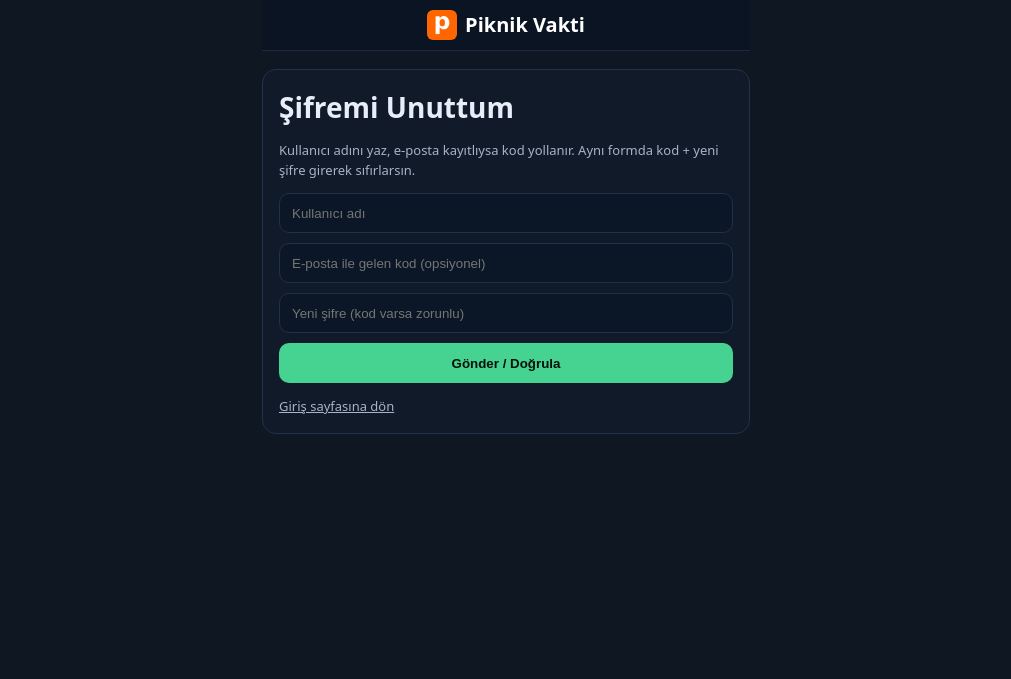
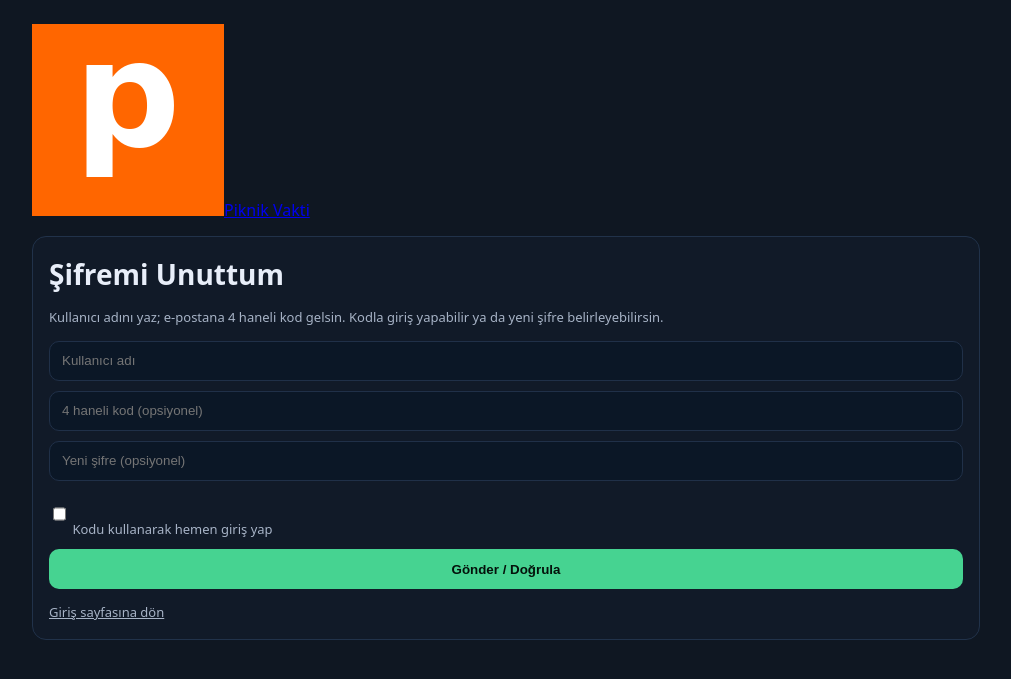
Before and after one commit to mnuri0008/picnic_1.0.1.3, a Flask app: page /auth/forgot in a window 1280 px wide. Shown: the top 679 px of the page, without its empty margins (134-1145 px from the left). Run offline with Flask 3, Linux system fonts and the light colour scheme.

Commit message:
Add files via upload

```diff
--- a/server.py
+++ b/server.py
@@ -2,7 +2,7 @@ from flask import Flask, render_template, request, jsonify, abort, send_from_dir
 from datetime import datetime, timedelta
 import threading, itertools
 from werkzeug.security import generate_password_hash, check_password_hash
-import json, os, secrets
+import json, os, secrets, random
 
 # Flask yapılandırması
 app = Flask(
@@ -11,26 +11,24 @@ app = Flask(
     static_url_path='/static',
     template_folder='templates'
 )
-
-# ===== Basic Auth (Session) & Users DB =====
+# === Users DB & Session ===
 app.secret_key = os.environ.get("SECRET_KEY", "dev-secret-key-change-me")
 USERS_DB = os.path.join(os.path.dirname(__file__), "data", "users.json")
-
 def _load_users():
     try:
+        import json;
         with open(USERS_DB, "r", encoding="utf-8") as f:
             return json.load(f)
     except Exception:
         return {}
-
 def _save_users(users):
+    import json, os
     os.makedirs(os.path.dirname(USERS_DB), exist_ok=True)
     with open(USERS_DB, "w", encoding="utf-8") as f:
         json.dump(users, f, ensure_ascii=False, indent=2)
-
 def current_user():
     return session.get("user")
-# ===== End Users DB =====
+# === end ===
 
 
 # ------- ICON ALIASES (PWABuilder veya Play isteği 200 dönsün) -------
@@ -250,66 +248,35 @@ def _auth_wall():
         if not current_user():
             return redirect(url_for("login"))
 
-@app.route("/auth/login", methods=["GET","POST"])
-def login():
-    if request.method == "GET":
-        return render_template("auth_login.html", error=None)
-    username = (request.form.get("username") or "").strip().lower()
-    password = request.form.get("password") or ""
-    users = _load_users()
-    u = users.get(username)
-    if not u or not check_password_hash(u["pw"], password):
-        return render_template("auth_login.html", error="Kullanıcı adı veya şifre hatalı.")
-    session["user"] = username
-    return redirect(url_for("index")) if "index" in app.view_functions else redirect("/")
-
-@app.route("/auth/register", methods=["GET","POST"])
-def register():
-    if request.method == "GET":
-        return render_template("auth_register.html", error=None)
-    username = (request.form.get("username") or "").strip().lower()
-    email = (request.form.get("email") or "").strip()
-    password = request.form.get("password") or ""
-    if not username or not password:
-        return render_template("auth_register.html", error="Kullanıcı adı ve şifre gerekli.")
-    users = _load_users()
-    if username in users:
-        return render_template("auth_register.html", error="Bu kullanıcı adı zaten kayıtlı.")
-    users[username] = {"email": email, "pw": generate_password_hash(password)}
-    _save_users(users)
-    session["user"] = username
-    return redirect(url_for("index")) if "index" in app.view_functions else redirect("/")
-
-@app.route("/auth/logout")
-def logout():
-    session.clear()
-    return redirect(url_for("login"))
-
 import smtplib
 from email.message import EmailMessage
+from datetime import datetime, timedelta
 SMTP_HOST = os.environ.get("SMTP_HOST")
 SMTP_PORT = int(os.environ.get("SMTP_PORT", "587"))
 SMTP_USER = os.environ.get("SMTP_USER")
 SMTP_PASS = os.environ.get("SMTP_PASS")
 FROM_EMAIL = os.environ.get("FROM_EMAIL", SMTP_USER or "no-reply@example.com")
 
-def _send_reset_code_via_email(to_email, code):
+def _generate_4digit_code():
+    return f"{random.randint(0, 9999):04d}"
+
+def _send_email(to_email: str, subject: str, body: str) -> bool:
     if not SMTP_HOST or not SMTP_USER or not SMTP_PASS:
-        print("SMTP not configured; skipping send to", to_email)
+        print("[SMTP DEBUG] to:", to_email); print("[SMTP DEBUG] subject:", subject); print("[SMTP DEBUG] body:", body)
         return False
     try:
         msg = EmailMessage()
-        msg["Subject"] = "Piknik Vakti - Şifre Sıfırlama Kodu"
+        msg["Subject"] = subject
         msg["From"] = FROM_EMAIL
         msg["To"] = to_email
-        msg.set_content(f"Şifre sıfırlama kodunuz: {code}\nBu kod 15 dakika içinde geçerlidir.")
+        msg.set_content(body)
         with smtplib.SMTP(SMTP_HOST, SMTP_PORT) as s:
             s.starttls()
             s.login(SMTP_USER, SMTP_PASS)
             s.send_message(msg)
         return True
     except Exception as e:
-        print("Failed sending SMTP:", e)
+        print("SMTP send failed:", e)
         return False
 
 @app.route("/auth/forgot", methods=["GET","POST"])
@@ -317,35 +284,41 @@ def forgot():
     if request.method == "GET":
         return render_template("auth_forgot.html", error=None, ok=None)
     username = (request.form.get("username") or "").strip().lower()
+    code = (request.form.get("code") or "").strip()
+    new_password = request.form.get("new_password") or ""
+    login_with_code = request.form.get("login_with_code") == "1"
     users = _load_users()
     if username not in users:
         return render_template("auth_forgot.html", error="Kullanıcı bulunamadı.", ok=None)
     user = users[username]
-    code = (request.form.get("code") or "").strip()
-    new_password = request.form.get("new_password") or ""
-    # Verify path
+    email = user.get("email")
+    if not email:
+        return render_template("auth_forgot.html", error="Kullanıcıda kayıtlı e-posta yok.", ok=None)
+    if not code and not new_password and not login_with_code:
+        gen_code = _generate_4digit_code()
+        user["reset_token"] = {"code": gen_code, "expires": (datetime.utcnow() + timedelta(minutes=15)).isoformat(), "used": False}
+        _save_users(users)
+        sent = _send_email(email, "Piknik Vakti — Şifre Sıfırlama Kodu", f"Merhaba {username},\n\nKodunuz: {gen_code}\n15 dakika geçerlidir.")
+        if sent:
+            return render_template("auth_forgot.html", error=None, ok="Kod gönderildi. E-postanızı kontrol edin.")
+        else:
+            return render_template("auth_forgot.html", error="E-posta gönderilemedi; SMTP ayarlarını kontrol edin.", ok=None)
     if code:
-        token_info = user.get("reset_token")
-        if not token_info or token_info.get("code") != code:
-            return render_template("auth_forgot.html", error="Kod hatalı veya süresi dolmuş.", ok=None)
-        exp = datetime.fromisoformat(token_info.get("expires"))
+        token = user.get("reset_token")
+        if not token or token.get("code") != code or token.get("used"):
+            return render_template("auth_forgot.html", error="Kod hatalı veya kullanılmış.", ok=None)
+        from datetime import datetime
+        exp = datetime.fromisoformat(token.get("expires"))
         if datetime.utcnow() > exp:
             return render_template("auth_forgot.html", error="Kodun süresi dolmuş.", ok=None)
-        if not new_password:
-            return render_template("auth_forgot.html", error="Yeni şifre girin.", ok=None)
-        users[username]["pw"] = generate_password_hash(new_password)
-        users[username].pop("reset_token", None)
-        _save_users(users)
-        return render_template("auth_forgot.html", error=None, ok="Şifre güncellendi. Giriş yapabilirsiniz.")
-    # Send path
-    email = user.get("email")
-    if not email:
-        return render_template("auth_forgot.html", error="Kullanıcıda e-posta yok. Kayıtlı e-posta gereklidir.", ok=None)
-    gen_code = secrets.token_hex(3).upper()
-    user["reset_token"] = {"code": gen_code, "expires": (datetime.utcnow() + timedelta(minutes=15)).isoformat()}
-    _save_users(users)
-    sent = _send_reset_code_via_email(email, gen_code)
-    if sent:
-        return render_template("auth_forgot.html", error=None, ok="Kod gönderildi. E‑postanızı kontrol edin.")
-    else:
-        return render_template("auth_forgot.html", error="E‑posta gönderilemedi; SMTP yapılandırmasını kontrol edin.", ok=None)
+        if login_with_code and not new_password:
+            user["reset_token"]["used"] = True
+            _save_users(users)
+            session["user"] = username
+            return redirect(url_for("index")) if "index" in app.view_functions else redirect("/")
+        if new_password:
+            user["pw"] = generate_password_hash(new_password)
+            user.pop("reset_token", None)
+            _save_users(users)
+            return render_template("auth_forgot.html", error=None, ok="Şifre değiştirildi. Giriş yapabilirsiniz.")
+        return render_template("auth_forgot.html", error=None, ok="Kod doğrulandı; lütfen yeni şifre girin.")
--- a/static/app.css
+++ b/static/app.css
@@ -36,29 +36,3 @@ hr.soft{border:0;height:1px;background:linear-gradient(90deg,transparent,#27415f
 .btn.state.needed.active{background:#2b1313;border-color:#6d2b2b}
 .btn.state.brought.active{background:#13301f;border-color:#2a6d45}
 .btn.state.claimed.active{background:#2a2441;border-color:#6a5de6}
-
-
-/* === Mobile Navbar Update v2 === */
-.navbar.mobile{
-  display:flex; justify-content:center; align-items:center;
-  padding:10px 0; background:#0b1422; position:sticky; top:0; z-index:999;
-  border-bottom:1px solid #1c2a40;
-}
-.navbar.mobile .brand.center{
-  display:flex; flex-direction:row; align-items:center; gap:8px;
-  font-size:20px; font-weight:700; color:#fff; text-decoration:none;
-}
-.navbar.mobile .brand.center img{ width:30px; height:30px; border-radius:6px; }
-@media (max-width:600px){
-  body{font-size:15px;}
-  .container{padding:0 10px;}
-  .card{margin:10px 0; padding:12px;}
-  .navbar.mobile .brand.center span{font-size:18px;}
-  .container.narrow{max-width:100%; padding:0 8px;}
-}
-.brand:hover{opacity:.85; transform:translateY(-1px);}
-
-
-/* Auth screens */
-.container.narrow{max-width:520px;margin:0 auto}
-.container.narrow .card{margin-top:18px}
--- a/templates/auth_forgot.html
+++ b/templates/auth_forgot.html
@@ -1,34 +1,26 @@
 <!doctype html>
-<html lang="tr">
-<head>
-  <meta charset="utf-8">
-  <meta name="viewport" content="width=device-width,initial-scale=1">
-  <title>Şifremi Unuttum — Piknik Vakti</title>
-  <link rel="stylesheet" href="{{ url_for('static', filename='app.css') }}">
-</head>
-<body>
-<div class="container narrow">
+<html lang="tr"><head><meta charset="utf-8"><meta name="viewport" content="width=device-width,initial-scale=1">
+<title>Şifremi Unuttum — Piknik Vakti</title><link rel="stylesheet" href="{{ url_for('static', filename='app.css') }}"></head>
+<body><div class="container narrow">
   <div class="navbar navbar mobile">
     <a href="/" class="brand center">
-      <img src="{{ url_for('static', filename='icons/picnic-icon-192.png') }}" alt="icon">
-      <span>Piknik Vakti</span>
+      <img src="{{ url_for('static', filename='icons/picnic-icon-192.png') }}" alt="icon"><span>Piknik Vakti</span>
     </a>
   </div>
   <div class="card">
     <h1 style="margin:0 0 6px">Şifremi Unuttum</h1>
-    <p class="small">Kullanıcı adını yaz, e‑posta kayıtlıysa kod yollanır. Aynı formda kod + yeni şifre girerek sıfırlarsın.</p>
+    <p class="small">Kullanıcı adını yaz; e‑postana 4 haneli kod gelsin. Kodla giriş yapabilir ya da yeni şifre belirleyebilirsin.</p>
     {% if error %}<div class="small" style="color:#ffb4b4;margin-bottom:8px">{{ error }}</div>{% endif %}
     {% if ok %}<div class="small" style="color:#b5ffb5;margin-bottom:8px">{{ ok }}</div>{% endif %}
     <form method="post" action="/auth/forgot">
       <div style="display:flex;flex-direction:column;gap:10px">
         <input type="text" name="username" placeholder="Kullanıcı adı" required>
-        <input type="text" name="code" placeholder="E‑posta ile gelen kod (opsiyonel)">
-        <input type="password" name="new_password" placeholder="Yeni şifre (kod varsa zorunlu)">
+        <input type="text" name="code" placeholder="4 haneli kod (opsiyonel)">
+        <input type="password" name="new_password" placeholder="Yeni şifre (opsiyonel)">
+        <label class="small"><input type="checkbox" name="login_with_code" value="1"> Kodu kullanarak hemen giriş yap</label>
         <button class="button primary" type="submit">Gönder / Doğrula</button>
       </div>
     </form>
-    <div style="margin-top:10px"><a class="small" href="/auth/login">Giriş sayfasına dön</a></a>
+    <div style="margin-top:10px"><a class="small" href="/auth/login">Giriş sayfasına dön</a></div>
   </div>
-</div>
-</body>
-</html>
+</div></body></html>
--- a/templates/index.html
+++ b/templates/index.html
@@ -19,11 +19,11 @@
 <body>
 <div class="container">
   <div class="header">
-
+    <h1>📅 Piknik Vakti</h1>
     <div class="lang">
       <a href="#" data-lang="tr" class="active">🇹🇷 TR</a>
       <a href="#" data-lang="en">🇬🇧 EN</a>
-    </a>
+    </div>
   </div>
 
   <div class="card">
--- a/templates/room.html
+++ b/templates/room.html
@@ -13,7 +13,7 @@
     <div class="lang">
       <a href="?username={{ username }}&lang=tr{{ '&view=1' if view else '' }}" class="{{ 'active' if lang=='tr' else '' }}" data-lang="tr">🇹🇷 TR</a>
       <a href="?username={{ username }}&lang=en{{ '&view=1' if view else '' }}" class="{{ 'active' if lang=='en' else '' }}" data-lang="en">🇬🇧 EN</a>
-    </a>
+    </div>
   </div>
 
   <h1>📅 Piknik Vakti — {{ code if not view else (code[:2] + '**') }}</h1>
@@ -39,12 +39,12 @@
       <input id="amount" value="1">
       <button id="add" class="primary" {% if view %}disabled{% endif %}>Ekle</button>
     </div>
-    <div id="quick" class="quick"></a>
+    <div id="quick" class="quick"></div>
   </div>
 
   <div class="card">
     <h2>🧺 Ürünler</h2>
-    <div id="list" class="list"></a>
+    <div id="list" class="list"></div>
   </div>
 </div>
 
```
